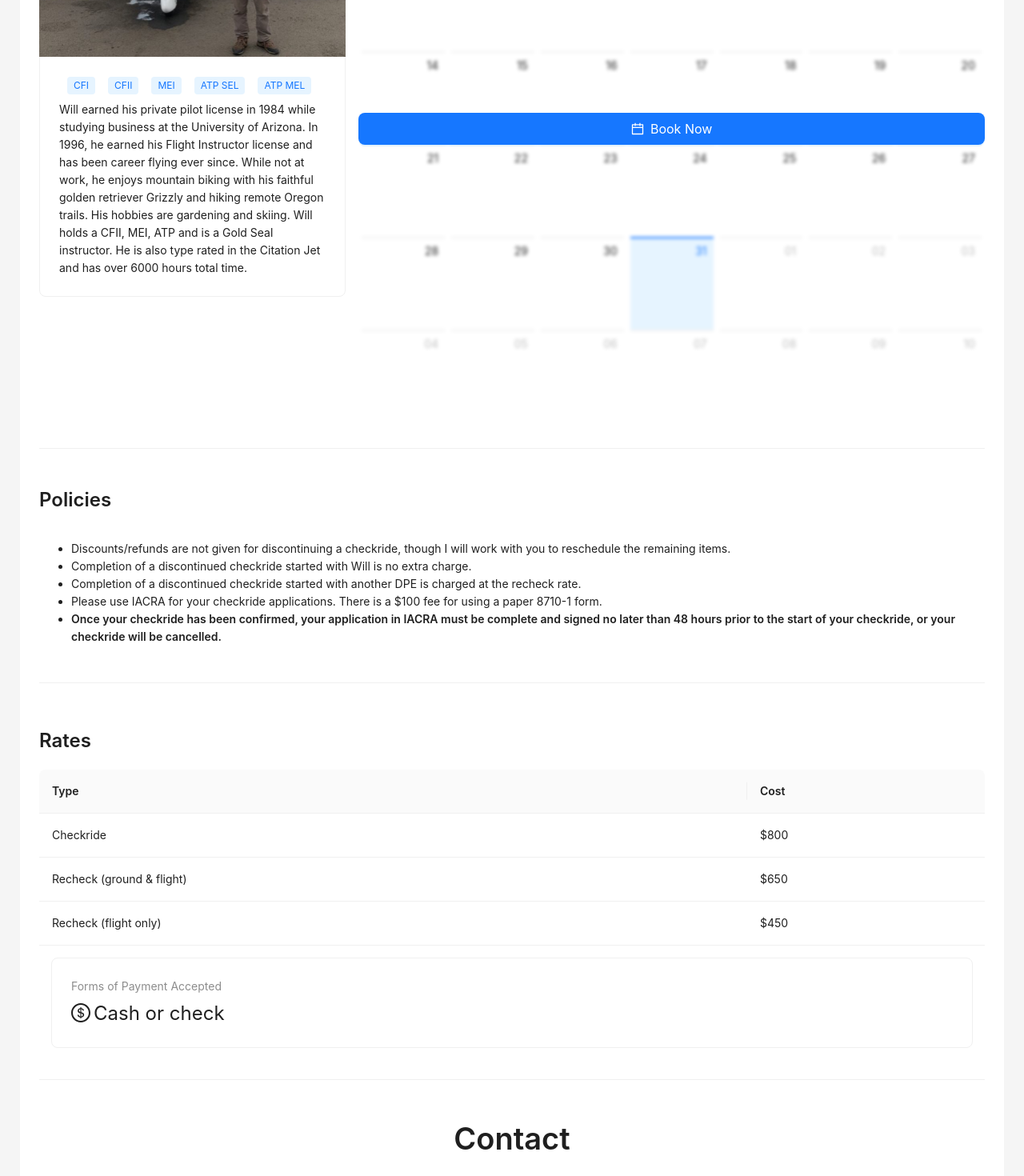
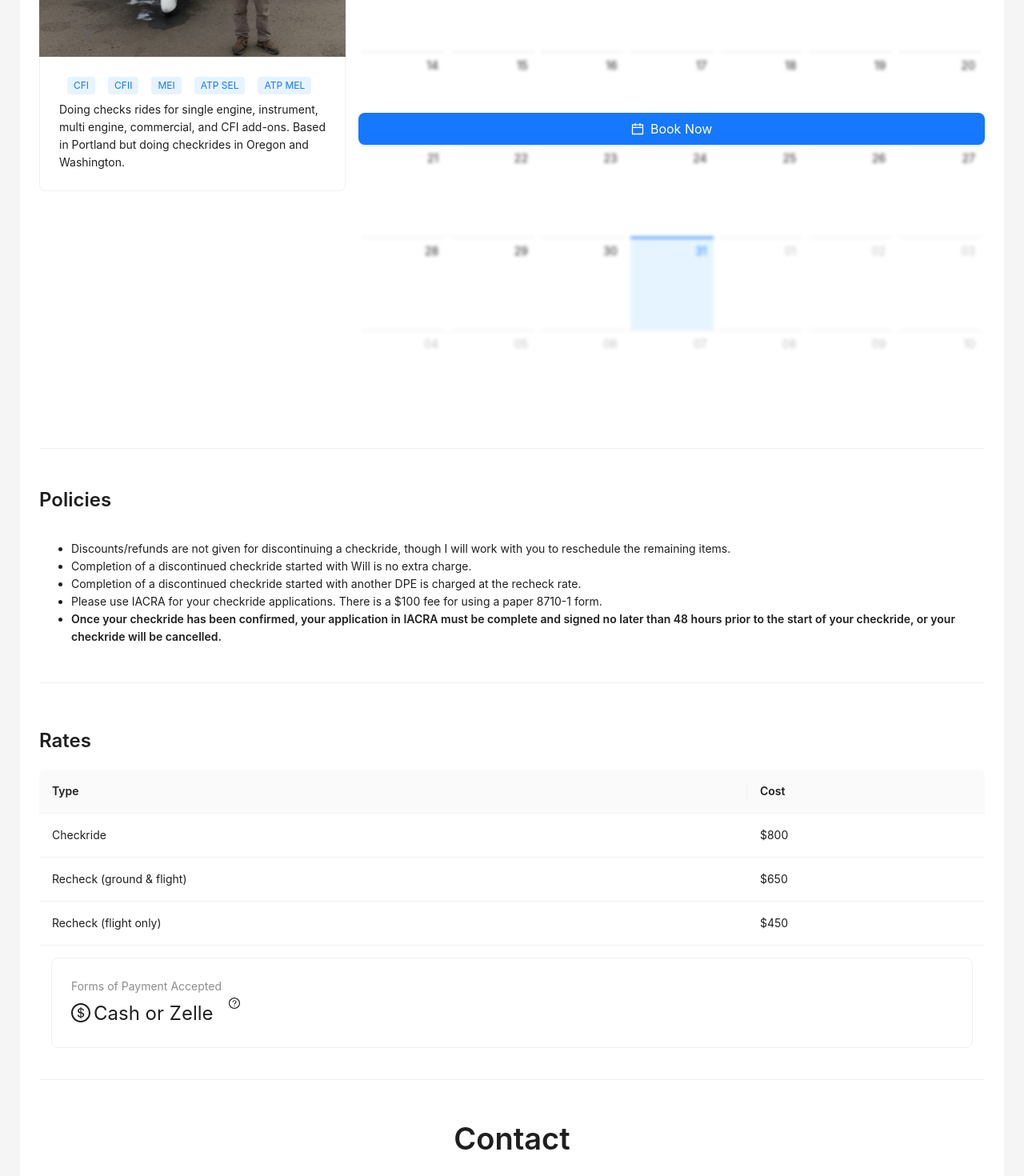
Before and after one commit to iap128/will-boltz, a React (Create React App) app: page / in a window 1280 px wide. Shown: the part 800-2270 px from the top of the page at 80% size. Built offline with nearby package versions, Linux system fonts and the light colour scheme.

Commit message:
Post-meeting changes

```diff
--- a/src/components/BookingCalendar.tsx
+++ b/src/components/BookingCalendar.tsx
@@ -5,7 +5,7 @@ const BookingCalendar= () => {
     <>
       <div
         className="calendly-inline-widget"
-        data-url="https://calendly.com/guitar4me/checkride?hide_gdpr_banner=1"
+        data-url="https://calendly.com/gwboltz/checkride?hide_gdpr_banner=1"
         style={{
           width: '100%',
           height: '700px',
--- a/src/components/RatesTable.tsx
+++ b/src/components/RatesTable.tsx
@@ -1,5 +1,5 @@
-import { DollarOutlined } from '@ant-design/icons';
-import { Card, Statistic, Table } from 'antd';
+import { DollarOutlined, QuestionCircleOutlined } from '@ant-design/icons';
+import { Button, Card, Statistic, Table, Tooltip } from 'antd';
 
 const RatesTable = () => {
   const dataSource = [
@@ -38,11 +38,19 @@ const RatesTable = () => {
       <Table dataSource={dataSource} columns={columns} pagination={false} />
 
       <Card style={{ margin: '15px' }}>
+        <div style={{
+          display: 'flex',
+          alignItems: 'center',
+          }}>
         <Statistic
           title="Forms of Payment Accepted"
-          value="Cash or check"
+          value="Cash or Zelle"
           prefix={<DollarOutlined />}
         />
+        <Tooltip title='Zelle is a United States–based digital payments network run by a private financial services company owned by the banks Bank of America, Truist, Capital One, JPMorgan Chase, PNC Bank, U.S. Bank, and Wells Fargo.'>
+        <Button icon={<QuestionCircleOutlined />} type='text' />
+        </Tooltip>
+        </div>
       </Card>
     </>
   );
--- a/src/pages/About.tsx
+++ b/src/pages/About.tsx
@@ -15,12 +15,8 @@ const About = () => {
         </Space>
 
         <Typography.Text>
-          Will earned his private pilot license in 1984 while studying business at the University of
-          Arizona. In 1996, he earned his Flight Instructor license and has been career flying ever
-          since. While not at work, he enjoys mountain biking with his faithful golden retriever
-          Grizzly and hiking remote Oregon trails. His hobbies are gardening and skiing. Will holds
-          a CFII, MEI, ATP and is a Gold Seal instructor. He is also type rated in the Citation Jet
-          and has over 6000 hours total time.
+          Doing checks rides for single engine, instrument, multi engine, commercial, and CFI add-ons.
+          Based in Portland but doing checkrides in Oregon and Washington.
         </Typography.Text>
       </Space>
     </Card>
--- a/src/pages/Contact.tsx
+++ b/src/pages/Contact.tsx
@@ -2,7 +2,7 @@ import { MailOutlined, PhoneOutlined } from '@ant-design/icons';
 import { Button, Space, Tooltip, Typography, message } from 'antd';
 
 const Contact = () => {
-  const email = 'gwboltz@gmail.com';
+  const email = 'willboltzdpe@gmail.com';
   const phone = '(303) 638-1712';
 
   const [messageAPI, contextHolder] = message.useMessage();
```
